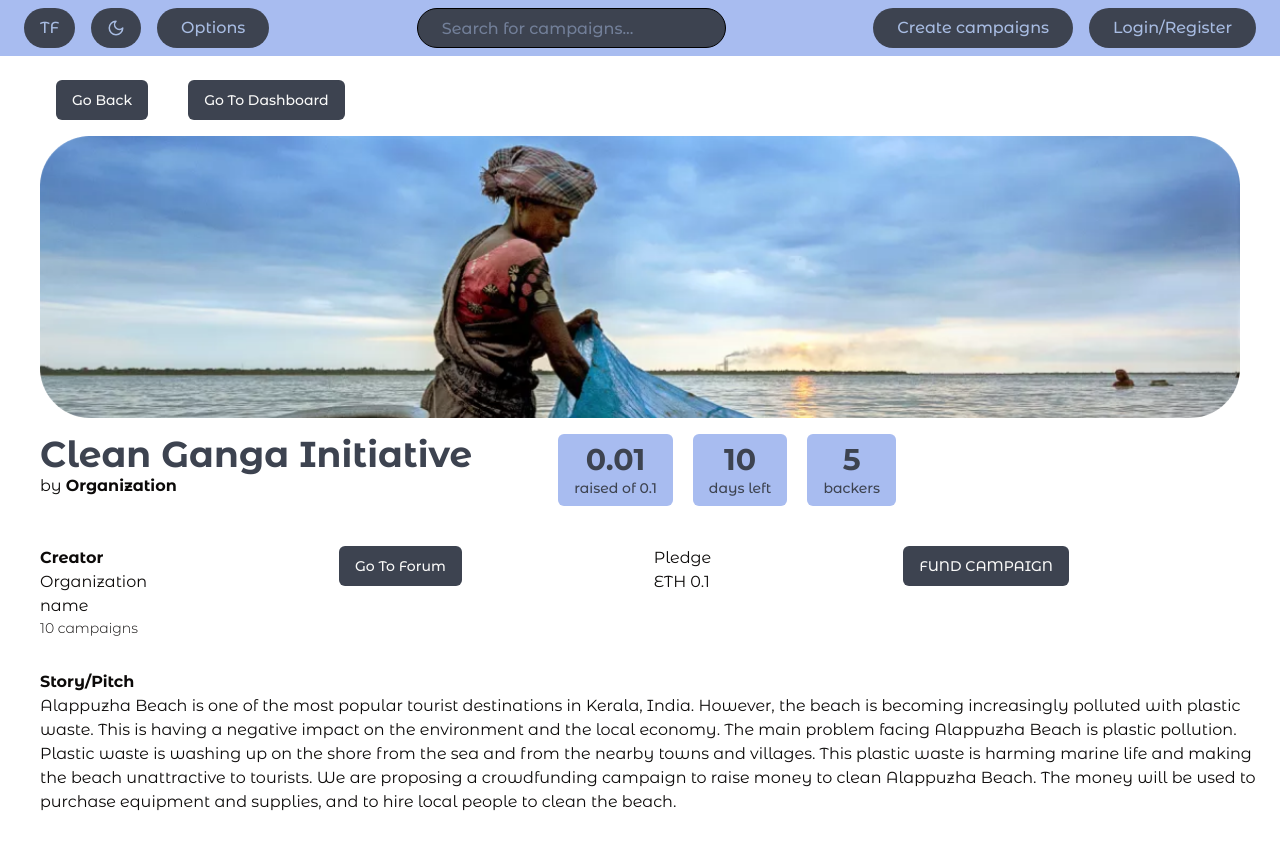
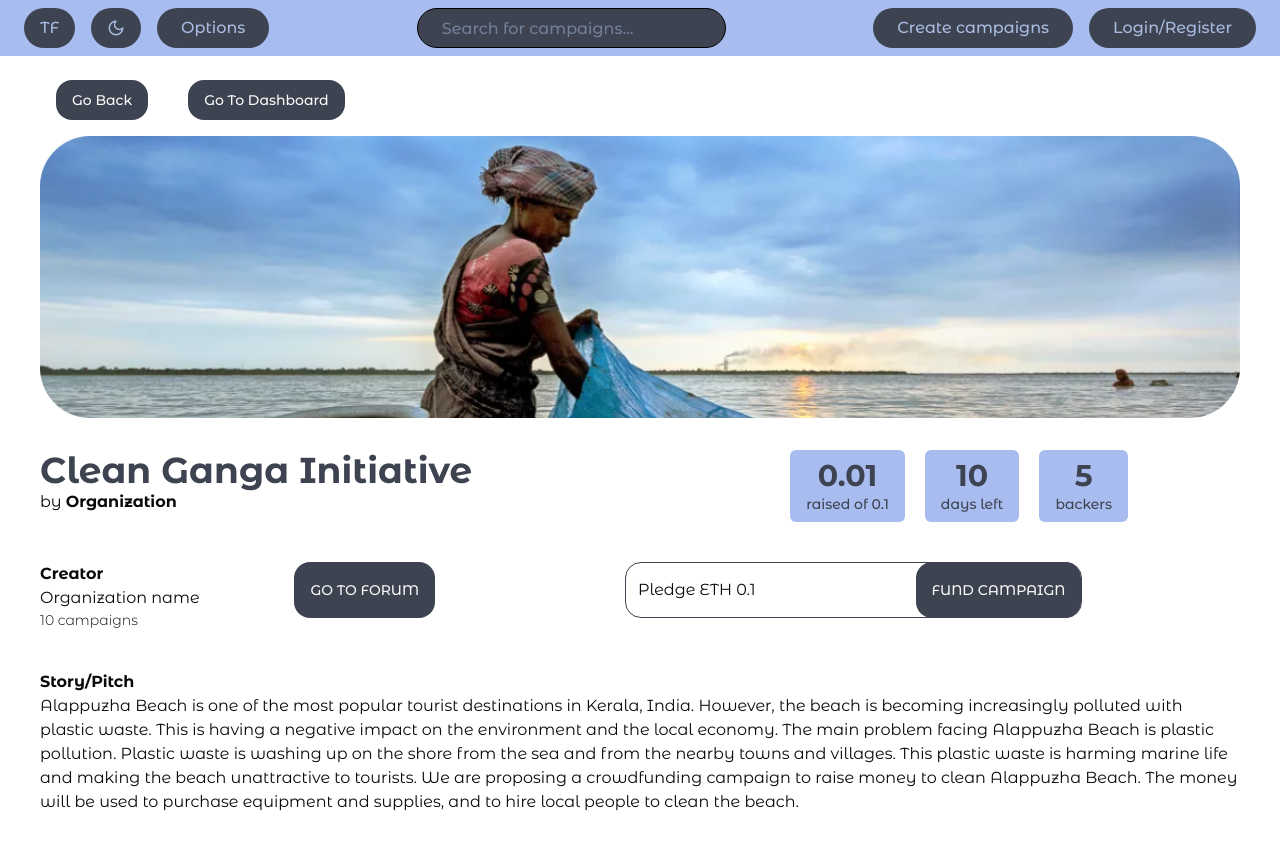
Before and after one commit to Alvinvarghese/trustfunds, a Next.js app: page /user/campaigns/1 in a window 1280 px wide. Shown: the top 850 px of the page. Built offline with nearby package versions, Linux system fonts and the light colour scheme.

Commit message:
ui changes

```diff
--- a/src/app/page.js
+++ b/src/app/page.js
@@ -1,7 +1,6 @@
-import Home from "@/components/Home";
-import Navbar from "@/components/navbar";
+import Home from "@/components/Home/Home";
+import Navbar from "@/components/navbar/navbar";
 
-import { Home } from "lucide-react";
 
 const Page = () => {
   return (
--- a/src/app/user/campaigns/[slug]/page.js
+++ b/src/app/user/campaigns/[slug]/page.js
@@ -4,13 +4,13 @@ import Image from "next/image";
 
 const Page = () => {
   return (
-    <div className="flex h-screen flex-col pl-10">
+    <div className="flex h-screen flex-col px-10">
       <div className="flex flex-row justify-start p-4">
         <div>
-          <Button className="bg-darkgray">Go Back</Button>
+          <Button className="rounded-2xl bg-darkgray">Go Back</Button>
         </div>
         <div className="pl-10">
-          <Button className="bg-darkgray">Go To Dashboard</Button>
+          <Button className="rounded-2xl bg-darkgray">Go To Dashboard</Button>
         </div>
       </div>
       <div>
@@ -18,11 +18,11 @@ const Page = () => {
           src="/campaign_image.png"
           alt="campaign image"
           height={200}
-          width={1200}
+          width={1400}
           layout="responsive"
         />
       </div>
-      <div className="flex flex-row justify-between pr-96 pt-4 ">
+      <div className="flex flex-row justify-between pr-28 pt-8">
         <div>
           <h1 className="text-4xl font-bold text-darkgray">
             Clean Ganga Initiative
@@ -44,7 +44,7 @@ const Page = () => {
           </Button>
         </div>
       </div>
-      <div className="flex flex-row gap-48 pr-96 pt-10">
+      <div className="flex w-full flex-row pt-10">
         <div className="flex flex-col">
           <h3 className="font-bold">Creator</h3>
           <div>
@@ -55,12 +55,20 @@ const Page = () => {
             </div>
           </div>
         </div>
-        <Button className="bg-darkgray">Go To Forum</Button>
-        <p className="border-spacing-12 border-black">Pledge ETH 0.1</p>
-        <Button className="bg-darkgray">FUND CAMPAIGN</Button>
+        <div className="flex flex-grow flex-row  justify-around">
+          <Button className="h-14 rounded-2xl bg-darkgray">GO TO FORUM</Button>
+          <div className="flex w-1/2 flex-row">
+            <p className=" flex h-14 items-center gap-40 rounded-2xl border border-darkgray pl-3">
+              Pledge ETH 0.1
+              <Button className="h-14 rounded-2xl bg-darkgray">
+                FUND CAMPAIGN
+              </Button>
+            </p>
+          </div>
+        </div>
       </div>
       <div>
-        <h2 className="pt-8 font-bold">Story/Pitch</h2>
+        <h2 className="pt-10 font-bold">Story/Pitch</h2>
         <p>
           Alappuzha Beach is one of the most popular tourist destinations in
           Kerala, India. However, the beach is becoming increasingly polluted
--- a/src/app/user/campaigns/create/page.js
+++ b/src/app/user/campaigns/create/page.js
@@ -1,9 +1,20 @@
+"use client";
 import { Button } from "@/components/ui/button";
+import {
+  DropdownMenu,
+  DropdownMenuContent,
+  DropdownMenuItem,
+  DropdownMenuTrigger,
+} from "@/components/ui/dropdown-menu";
 import { Input } from "@/components/ui/input";
 import { PlusCircle } from "lucide-react";
-import React from "react";
+import React, { useState } from "react";
 
 const Page = () => {
+  const [selectedCause, setSelectedCause] = useState("");
+  const handleCause = (cause) => {
+    setSelectedCause(cause);
+  };
   return (
     <div className="flex h-screen flex-col items-center px-10">
       <h1 className=" mt-8 text-2xl font-bold text-darkgray lg:text-4xl">
@@ -26,7 +37,7 @@ const Page = () => {
       <div className="w-full pb-4 lg:mb-6">
         <label>Story*</label>
         <Input
-          className="text-top h-32 rounded-2xl"
+          className="placeholder h-32 rounded-2xl text-start"
           type="text"
           placeholder="Write your story"
         />
@@ -36,9 +47,31 @@ const Page = () => {
           <label>Goal*</label>
           <Input className="rounded-2xl" type="text" placeholder="ETH 0.50" />
         </div>
-        <div className="w-1/2">
-          <label>End date*</label>
-          <Input className="rounded-2xl" type="date" />
+        <div className=" w-1/2">
+          <label>Campaign cause*</label>
+          <div className="flex h-10 rounded-2xl border border-black">
+            <DropdownMenu>
+              <DropdownMenuTrigger className="w-full rounded-2xl pl-3 text-start font-extralight">
+                {selectedCause || "Select a cause"}
+              </DropdownMenuTrigger>
+              <DropdownMenuContent>
+                <DropdownMenuItem onClick={() => handleCause("Environment")}>
+                  Environment
+                </DropdownMenuItem>
+                <DropdownMenuItem onClick={() => handleCause("Healthcare")}>
+                  Healthcare
+                </DropdownMenuItem>
+                <DropdownMenuItem onClick={() => handleCause("Education")}>
+                  Education
+                </DropdownMenuItem>
+                <DropdownMenuItem
+                  onClick={() => handleCause("Art and Culture")}
+                >
+                  Art and Culture
+                </DropdownMenuItem>
+              </DropdownMenuContent>
+            </DropdownMenu>
+          </div>
         </div>
       </div>
       <div className="flex w-full flex-row lg:mb-6">
@@ -54,15 +87,9 @@ const Page = () => {
             Choose an image for your campaign
           </p>
         </div>
-        <div className=" w-1/2">
-          <label>Campaign cause*</label>
-          <div>
-            <Input
-              className="rounded-2xl"
-              type="text"
-              placeholder="Select a cause"
-            />
-          </div>
+        <div className="w-1/2">
+          <label>End date*</label>
+          <Input type="date" className="rounded-2xl" />
         </div>
       </div>
       <Button className="mt-2 flex flex-row gap-2 rounded-xl bg-darkgray px-10 py-6 text-lg">
```
